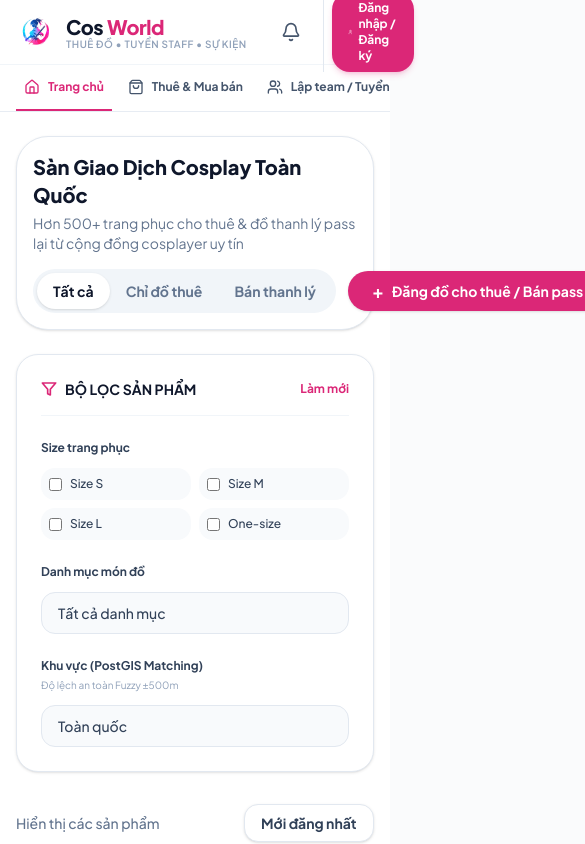
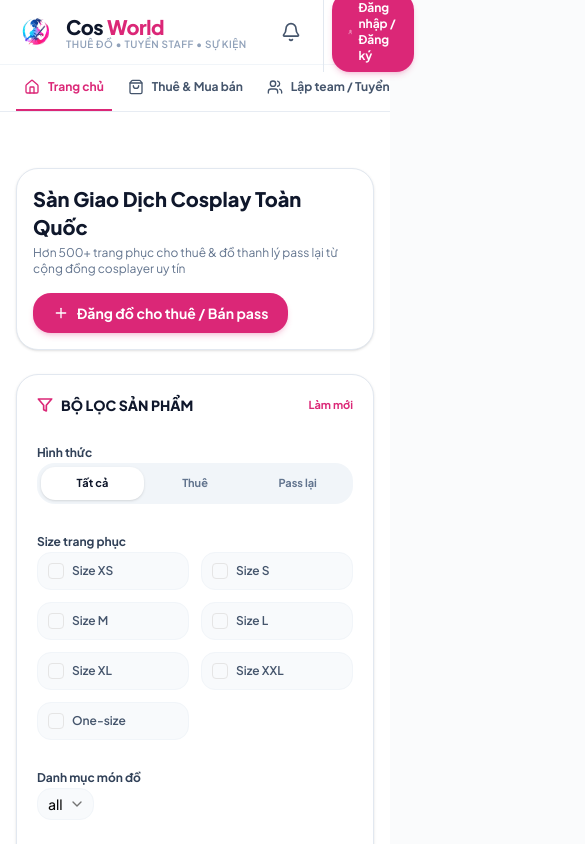
Before and after one commit to uvnb/cosworld, a Next.js app: page /listings in a window 390 px wide. Shown: the top 844 px of the page, 585 px wide, since content can reach past the window. Built offline with nearby package versions, Linux system fonts and the light colour scheme; no server answers; the database is empty.

Commit message:
fix(routing): move ListingsSection to /listings page and restore original homepage layout

```diff
--- a/src/app/(main)/listings/page.tsx
+++ b/src/app/(main)/listings/page.tsx
@@ -1,103 +1,12 @@
-import { ListingsGrid } from '@/components/listings/ListingsGrid'
-import { Shirt, Smile, Sword, Footprints, Gem, Camera, MoreHorizontal, ChevronRight, Users, Calendar } from 'lucide-react'
-import { createClient } from '@/lib/supabase/server'
+import { ListingsSection } from '@/components/listings/ListingsSection'
 
-export default async function HomePage({ searchParams }: { searchParams: Promise<{ q?: string }> }) {
+export default async function ListingsPage({ searchParams }: { searchParams: Promise<{ q?: string }> }) {
   const resolvedParams = await searchParams
   const q = resolvedParams?.q || ''
 
   return (
     <main className="max-w-[1600px] mx-auto px-4 sm:px-6 lg:px-10 py-6 w-full flex-1">
-      <div className="space-y-6">
-
-        {/* Top Banner */}
-        <div className="bg-white rounded-[2rem] border border-slate-200 shadow-sm p-4 sm:p-6 flex flex-col md:flex-row items-center justify-between gap-4">
-          <div>
-            <h1 className="text-xl sm:text-2xl font-black text-slate-900">Sàn Giao Dịch Cosplay Toàn Quốc</h1>
-            <p className="text-slate-500 text-sm mt-1">Hơn 500+ trang phục cho thuê & đồ thanh lý pass lại từ cộng đồng cosplayer uy tín</p>
-          </div>
-          <div className="flex items-center gap-3 w-full md:w-auto">
-            <div className="bg-slate-100 rounded-full p-1 flex items-center shrink-0">
-              <button className="px-4 py-2 bg-white rounded-full text-sm font-bold text-slate-900 shadow-sm">Tất cả</button>
-              <button className="px-4 py-2 text-sm font-bold text-slate-500 hover:text-slate-900">Chỉ đồ thuê</button>
-              <button className="px-4 py-2 text-sm font-bold text-slate-500 hover:text-slate-900">Bán thanh lý</button>
-            </div>
-            <a href="/listings/create" className="px-6 py-2.5 bg-brand-600 hover:bg-brand-700 text-white rounded-full text-sm font-bold shrink-0 transition flex items-center gap-2 shadow-sm">
-              <span className="text-lg leading-none">+</span> Đăng đồ cho thuê / Bán pass
-            </a>
-          </div>
-        </div>
-
-        {/* Main Content Layout */}
-        <div className="grid grid-cols-1 lg:grid-cols-12 gap-8 items-start">
-
-          {/* Left: Filter Sidebar (3 Cols) */}
-          <aside className="lg:col-span-3 space-y-5 sticky top-24">
-            <div className="bg-white p-6 rounded-3xl border border-slate-200 shadow-sm">
-              <div className="flex items-center justify-between mb-6 pb-4 border-b border-slate-100">
-                <h3 className="text-sm font-bold text-slate-900 flex items-center gap-2">
-                  <span className="text-brand-600">
-                    <svg width="16" height="16" viewBox="0 0 24 24" fill="none" stroke="currentColor" strokeWidth="2.5" strokeLinecap="round" strokeLinejoin="round"><polygon points="22 3 2 3 10 12.46 10 19 14 21 14 12.46 22 3"></polygon></svg>
-                  </span>
-                  BỘ LỌC SẢN PHẨM
-                </h3>
-                <button className="text-xs font-bold text-brand-600 hover:text-brand-700">Làm mới</button>
-              </div>
-
-              <div className="space-y-6">
-                <div>
-                  <h4 className="text-xs font-bold text-slate-700 mb-3">Size trang phục</h4>
-                  <div className="grid grid-cols-2 gap-2">
-                    {['Size S', 'Size M', 'Size L', 'One-size'].map(s => (
-                      <label key={s} className="flex items-center gap-2 p-2 bg-slate-50 rounded-xl cursor-pointer hover:bg-slate-100 transition">
-                        <input type="checkbox" className="rounded text-brand-600 focus:ring-brand-500" />
-                        <span className="text-xs font-medium text-slate-700">{s}</span>
-                      </label>
-                    ))}
-                  </div>
-                </div>
-
-                <div>
-                  <h4 className="text-xs font-bold text-slate-700 mb-3">Danh mục món đồ</h4>
-                  <select className="w-full bg-slate-50 border border-slate-200 rounded-xl px-4 py-2.5 text-sm font-medium text-slate-700 focus:outline-none focus:border-brand-500 focus:ring-1 focus:ring-brand-500 appearance-none">
-                    <option>Tất cả danh mục</option>
-                    <option>Trang phục</option>
-                    <option>Tóc giả</option>
-                    <option>Vũ khí</option>
-                    <option>Giày dép</option>
-                  </select>
-                </div>
-
-                <div>
-                  <h4 className="text-xs font-bold text-slate-700 mb-1">Khu vực (PostGIS Matching)</h4>
-                  <p className="text-[10px] text-slate-400 mb-3">Độ lệch an toàn Fuzzy ±500m</p>
-                  <select className="w-full bg-slate-50 border border-slate-200 rounded-xl px-4 py-2.5 text-sm font-medium text-slate-700 focus:outline-none focus:border-brand-500 focus:ring-1 focus:ring-brand-500 appearance-none">
-                    <option>Toàn quốc</option>
-                    <option>Hà Nội</option>
-                    <option>TP. HCM</option>
-                    <option>Đà Nẵng</option>
-                  </select>
-                </div>
-              </div>
-            </div>
-          </aside>
-
-          {/* Right: Listing Grid (9 Cols) */}
-          <section className="lg:col-span-9 space-y-4">
-            <div className="flex items-center justify-between mb-2">
-              <p className="text-sm text-slate-500 font-medium">Hiển thị {q ? `kết quả cho "${q}"` : 'các sản phẩm'}</p>
-              <select className="bg-white border border-slate-200 rounded-xl px-4 py-2 text-sm font-bold text-slate-700 focus:outline-none appearance-none shadow-sm cursor-pointer">
-                <option>Mới đăng nhất</option>
-                <option>Giá thấp nhất</option>
-                <option>Giá cao nhất</option>
-              </select>
-            </div>
-
-            <ListingsGrid filters={{ query: q }} />
-          </section>
-
-        </div>
-      </div>
+      <ListingsSection initialQuery={q} />
     </main>
   )
 }
--- a/src/app/page.tsx
+++ b/src/app/page.tsx
@@ -1,4 +1,4 @@
-import { ListingsSection } from '@/components/listings/ListingsSection'
+import { ListingsGrid } from '@/components/listings/ListingsGrid'
 import { Shirt, Smile, Sword, Footprints, Gem, Camera, MoreHorizontal, ChevronRight, Users, Calendar } from 'lucide-react'
 import { createClient } from '@/lib/supabase/server'
 
@@ -6,7 +6,14 @@ export default async function HomePage({ searchParams }: { searchParams: Promise
   const resolvedParams = await searchParams
   const q = resolvedParams?.q || ''
 
-
+  const supabase = await createClient()
+  const { data: events } = await supabase
+    .from('events')
+    .select('*')
+    .eq('status', 'approved')
+    .gte('end_date', new Date().toISOString().split('T')[0])
+    .order('start_date', { ascending: true })
+    .limit(3)
 
   return (
     <main className="max-w-[1600px] mx-auto px-4 sm:px-6 lg:px-10 py-6 w-full flex-1">
@@ -32,9 +39,73 @@ export default async function HomePage({ searchParams }: { searchParams: Promise
           ))}
         </section>
 
-        <ListingsSection initialQuery={q} />
 
 
+        {/* Main Content Layout */}
+        <div className="grid grid-cols-1 xl:grid-cols-12 gap-8 items-start mt-8">
+
+          {/* Left: Listing Grid (9 Cols) */}
+          <section className="xl:col-span-9 space-y-4">
+            <div className="flex items-center justify-between">
+              <div>
+                <h2 className="text-lg font-bold text-slate-900">
+                  {q ? `Kết quả tìm kiếm cho "${q}"` : 'Nổi bật trên CosWorld'}
+                </h2>
+                <p className="text-xs text-slate-500 flex items-center gap-1 mt-0.5">
+                  Vị trí bảo mật Fuzzy (±500m) • PostGIS Matching
+                </p>
+              </div>
+            </div>
+
+            <ListingsGrid filters={{ query: q }} />
+          </section>
+
+          {/* Right: Sticky Sidebar (3 Cols) */}
+          <aside className="xl:col-span-3 space-y-5 sticky top-24">
+            <div className="bg-white p-5 rounded-3xl border border-slate-200 shadow-sm">
+              <div className="flex items-center justify-between mb-4">
+                <h3 className="text-sm font-bold text-slate-900 flex items-center gap-1.5">
+                  <span className="w-4 h-4 text-brand-600 flex items-center justify-center"><Users className="w-full h-full" /></span>
+                  Lập team / Tuyển staff
+                </h3>
+                <button className="text-[11px] font-bold text-brand-600 hover:text-brand-700 flex items-center">
+                  Xem tất cả <ChevronRight className="w-3 h-3" />
+                </button>
+              </div>
+              <div className="space-y-3.5">
+                <div className="text-sm text-slate-500 text-center py-4">Chưa có bài đăng nào</div>
+              </div>
+            </div>
+
+            <div className="bg-white p-5 rounded-3xl border border-slate-200 shadow-sm">
+              <div className="flex items-center justify-between mb-4">
+                <h3 className="text-sm font-bold text-slate-900 flex items-center gap-1.5">
+                  <span className="w-4 h-4 text-indigo-600 flex items-center justify-center"><Calendar className="w-full h-full" /></span>
+                  Sự kiện sắp diễn ra
+                </h3>
+                <button className="text-[11px] font-bold text-brand-600 hover:text-brand-700 flex items-center">
+                  Xem tất cả <ChevronRight className="w-3 h-3" />
+                </button>
+              </div>
+              <div className="space-y-3.5">
+                {events && events.length > 0 ? events.map(evt => (
+                  <div key={evt.id} className="flex gap-3 items-center group cursor-pointer hover:bg-slate-50 p-2 -mx-2 rounded-xl transition">
+                    <img src={evt.poster_url || "https://images.unsplash.com/photo-1540575467063-178a50c2df87?w=120&auto=format&fit=crop&q=80"} className="w-12 h-12 rounded-xl object-cover shrink-0" alt="Event" />
+                    <div className="flex-1 min-w-0">
+                      <h4 className="text-xs font-bold text-slate-800 truncate group-hover:text-brand-600 transition">{evt.name}</h4>
+                      <div className="text-[10px] text-slate-400 mt-1 flex flex-col gap-0.5">
+                        <span>📍 {evt.venue ? `${evt.venue}, ` : ''}{evt.city}</span>
+                        <span className="text-indigo-600 font-bold">{new Date(evt.start_date).toLocaleDateString('vi-VN')}</span>
+                      </div>
+                    </div>
+                  </div>
+                )) : (
+                  <div className="text-sm text-slate-500 text-center py-4">Chưa có sự kiện nào</div>
+                )}
+              </div>
+            </div>
+          </aside>
+        </div>
       </div>
     </main>
   )
```
